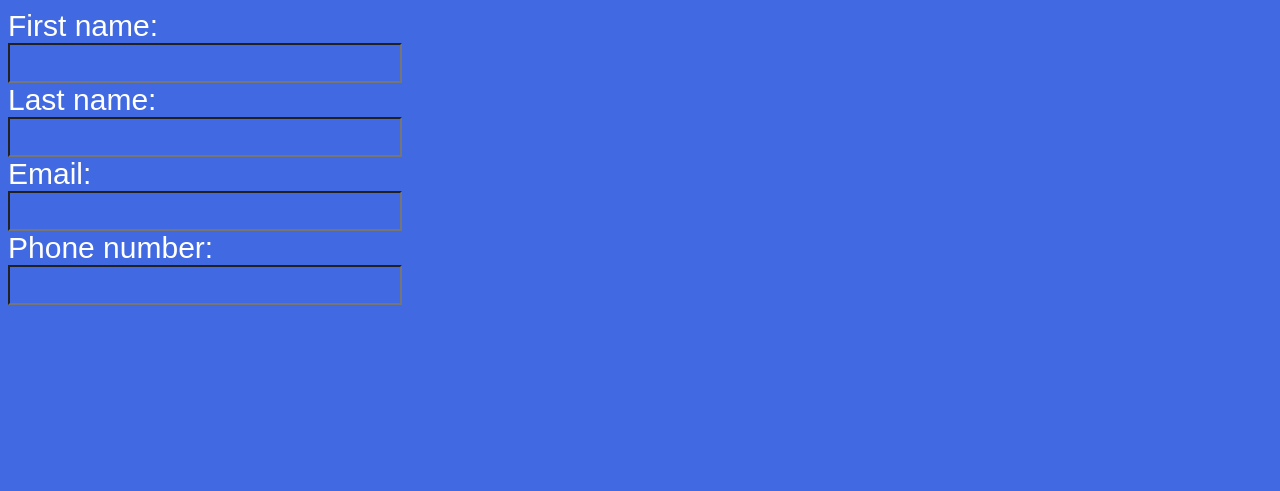
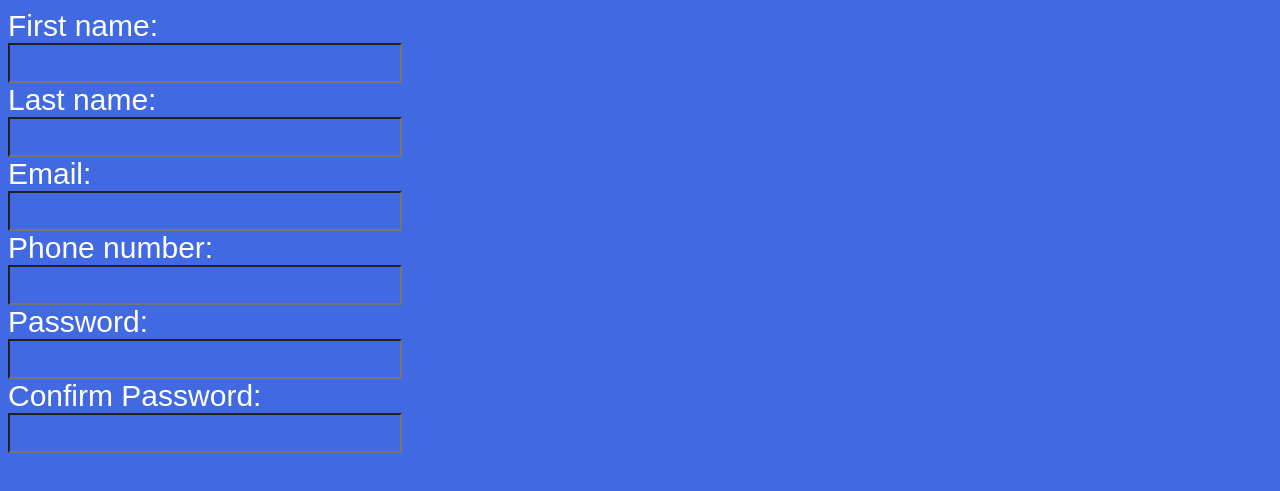
Before and after one commit to JoeBro000/Sign-up-Form, a plain HTML site: page index.html in a window 1280 px wide. Shown: the part 247-738 px from the top of the page. Drawn offline with Linux system fonts and the light colour scheme.

Commit message:
add password and confirm password to form field

```diff
--- a/index.html
+++ b/index.html
@@ -39,6 +39,16 @@
                     </div>
                     <input type="tel" id="user-phone" name="user-phone">
 
+                    <div>
+                        <label for="password">Password:</label>
+                    </div>
+                    <input type="password" id="password" name="password" pattern="[a-zA-z0-9][8,30]" required">
+
+                    <div>
+                        <label for="confirm-password">Confirm Password:</label>
+                    </div>
+                    <input type="password" id="password" name="password" pattern="[a-zA-z0-9][8,30]" required">
+
             </form>
         </div>
     </div>
```
